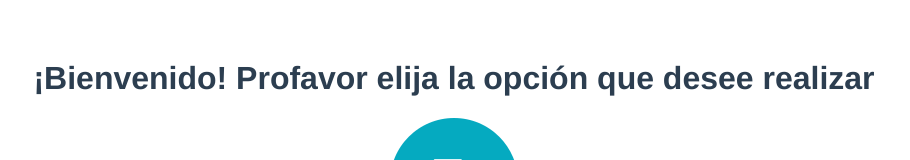
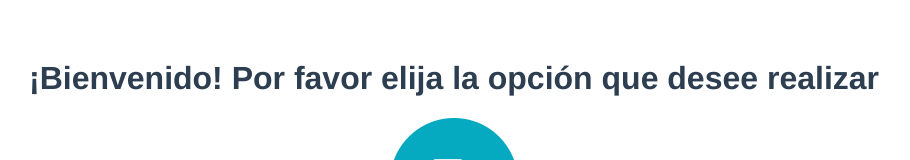
Before and after one commit to lili195/frontend_ParkingWebServices, a Vue app: page / in a window 1280 px wide. Shown: the top 160 px of the page, without its empty margins (186-1096 px from the left). Built offline with nearby package versions, Linux system fonts and the light colour scheme.

Commit message:
Versiones Vue
Cambio de versiones Vue

```diff
--- a/package.json
+++ b/package.json
@@ -10,7 +10,7 @@
   "dependencies": {
     "axios": "^1.6.7",
     "core-js": "^3.8.3",
-    "vue": "^3.2.13",
+    "vue": "^3.4.19",
     "vue-router": "^4.3.0"
   },
   "devDependencies": {
--- a/src/App.vue
+++ b/src/App.vue
@@ -1,5 +1,5 @@
 <template>
-  <h1> ¡Bienvenido! Profavor elija la opción que desee realizar</h1>
+  <h1> ¡Bienvenido! Por favor elija la opción que desee realizar</h1>
   <p>
     <img img :src="require('../src/assets/car.png')" alt="Car logo">
   </p>
```
Also changed, not shown: 1 other file (tests, documents, lock files or other folders).
